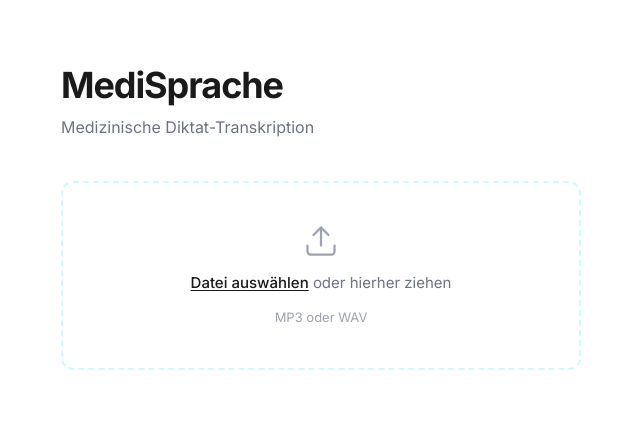
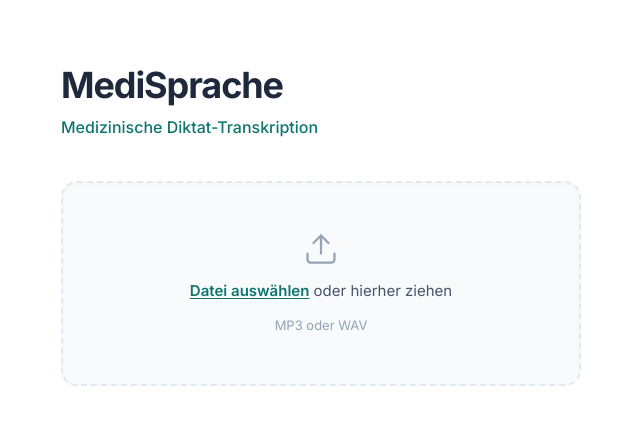
Before and after one commit to rahulkvr/MediSprache, a Next.js app in the folder frontend/: page / in a window 1280 px wide. Shown: the top 424 px of the page, without its empty margins (211-851 px from the left). Built offline with nearby package versions, Linux system fonts and the light colour scheme.

Commit message:
feat: modernize UI with warm palette, typography refinements, and component enhancements
Co-authored-by: Rahul Padinhappurath Bharathan <44444437+rahulkvr@users.noreply.github.com>

```diff
--- a/frontend/app/globals.css
+++ b/frontend/app/globals.css
@@ -2,22 +2,23 @@
 
 :root {
   /* Colors - professional medical palette */
-  --primary: #0369a1;
-  --primary-light: #06b6d4;
-  --primary-dark: #0c4a6e;
+  --primary: #0f766e;
+  --primary-light: #14b8a6;
+  --primary-dark: #0d5d56;
 
-  --text-primary: #1a1a1a;
-  --text-secondary: #6b7280;
-  --text-muted: #9ca3af;
+  --text-primary: #1e293b;
+  --text-secondary: #475569;
+  --text-muted: #94a3b8;
 
   --bg-page: #ffffff;
-  --bg-subtle: #f0f9ff;
-  --bg-hover: #e0f2fe;
+  --bg-subtle: #f8fafc;
+  --bg-hover: #f1f5f9;
+  --bg-card: #ffffff;
 
-  --border-color: #cffafe;
-  --border-light: #f0f0f0;
+  --border-color: #e2e8f0;
+  --border-light: #f1f5f9;
 
-  --accent: #0d9488;
+  --accent: #0f766e;
   --accent-light: #ccfbf1;
   --accent-bg: #f0fdfa;
 
@@ -25,6 +26,9 @@
   --error-bg: #fef2f2;
 
   --success: #059669;
+
+  --shadow-sm: 0 1px 2px 0 rgb(0 0 0 / 0.05);
+  --shadow-md: 0 4px 6px -1px rgb(0 0 0 / 0.1), 0 2px 4px -2px rgb(0 0 0 / 0.1);
 }
 
 /* Reset */
@@ -98,8 +102,9 @@ body {
 
 .page-subtitle {
   font-size: 1rem;
-  color: var(--text-secondary);
+  color: var(--primary);
   margin-top: 0.5rem;
+  font-weight: 500;
 }
 
 /* Upload view */
@@ -110,23 +115,26 @@ body {
 /* File dropzone */
 .file-dropzone {
   border: 2px dashed var(--border-color);
-  border-radius: 12px;
-  padding: 2.5rem 2rem;
+  border-radius: 16px;
+  padding: 3rem 2rem;
   text-align: center;
   cursor: pointer;
-  transition: all 0.15s ease;
-  background: var(--bg-page);
+  transition: all 0.2s ease;
+  background: var(--bg-subtle);
+  box-shadow: inset 0 2px 4px 0 rgb(0 0 0 / 0.02);
 }
 
 .file-dropzone:hover,
 .file-dropzone:focus-within {
-  border-color: var(--text-secondary);
-  background: var(--bg-subtle);
+  border-color: var(--primary);
+  background: var(--accent-bg);
+  box-shadow: inset 0 2px 4px 0 rgb(0 0 0 / 0.03);
 }
 
 .file-dropzone.drag-active {
   border-color: var(--primary);
-  background: var(--bg-subtle);
+  background: var(--accent-bg);
+  border-style: solid;
 }
 
 .file-dropzone.disabled {
@@ -163,8 +171,8 @@ body {
 }
 
 .dropzone-link {
-  color: var(--text-primary);
-  font-weight: 500;
+  color: var(--primary);
+  font-weight: 600;
   text-decoration: underline;
   text-underline-offset: 2px;
 }
@@ -231,9 +239,11 @@ body {
 /* Audio preview */
 .audio-preview {
   margin-top: 1rem;
-  padding: 0.75rem 1rem;
-  background: var(--bg-subtle);
-  border-radius: 8px;
+  padding: 1rem 1.25rem;
+  background: var(--bg-card);
+  border-radius: 12px;
+  border: 1px solid var(--border-color);
+  box-shadow: var(--shadow-sm);
 }
 
 .audio-preview audio {
@@ -255,20 +265,27 @@ body {
   justify-content: center;
   gap: 0.5rem;
   width: 100%;
-  padding: 0.875rem 1.25rem;
+  padding: 1rem 1.5rem;
   background: var(--primary);
   color: white;
   font-family: inherit;
-  font-size: 0.9375rem;
-  font-weight: 500;
+  font-size: 1rem;
+  font-weight: 600;
   border: none;
-  border-radius: 8px;
+  border-radius: 12px;
   cursor: pointer;
-  transition: background 0.15s ease;
+  transition: all 0.2s ease;
+  box-shadow: var(--shadow-sm);
 }
 
 .btn-primary:hover {
   background: var(--primary-dark);
+  box-shadow: var(--shadow-md);
+  transform: translateY(-1px);
+}
+
+.btn-primary:active {
+  transform: translateY(0);
 }
 
 .btn-primary:focus-visible {
@@ -281,24 +298,27 @@ body {
   align-items: center;
   justify-content: center;
   gap: 0.5rem;
-  padding: 0.625rem 1rem;
-  background: var(--bg-page);
+  padding: 0.75rem 1.25rem;
+  background: var(--bg-card);
   color: var(--text-primary);
   font-family: inherit;
-  font-size: 0.875rem;
+  font-size: 0.9375rem;
   font-weight: 500;
   border: 1px solid var(--border-color);
-  border-radius: 6px;
+  border-radius: 10px;
   cursor: pointer;
-  transition: all 0.15s ease;
+  transition: all 0.2s ease;
+  box-shadow: var(--shadow-sm);
 }
 
 .btn-secondary:hover {
   background: var(--bg-subtle);
+  border-color: var(--primary);
+  color: var(--primary);
 }
 
 .btn-secondary:focus-visible {
-  outline: 2px solid var(--text-primary);
+  outline: 2px solid var(--primary);
   outline-offset: 2px;
 }
 
@@ -332,16 +352,18 @@ body {
   display: flex;
   align-items: center;
   justify-content: center;
-  gap: 0.75rem;
-  padding: 1rem;
-  color: var(--text-secondary);
+  gap: 0.875rem;
+  padding: 1.25rem;
+  background: var(--accent-bg);
+  border-radius: 12px;
+  color: var(--primary);
 }
 
 .processing-spinner {
-  width: 20px;
-  height: 20px;
-  border: 2px solid var(--border-color);
-  border-top-color: var(--text-primary);
+  width: 22px;
+  height: 22px;
+  border: 2.5px solid var(--accent-light);
+  border-top-color: var(--primary);
   border-radius: 50%;
   animation: spin 0.8s linear infinite;
 }
@@ -352,6 +374,7 @@ body {
 
 .processing-text {
   font-size: 0.9375rem;
+  font-weight: 500;
 }
 
 /* Error alert */
@@ -377,35 +400,39 @@ body {
   display: flex;
   align-items: center;
   gap: 0.5rem;
-  margin-top: 2rem;
+  margin-top: 2.5rem;
   margin-bottom: 1.5rem;
+  padding: 0.375rem;
+  background: var(--bg-subtle);
+  border-radius: 12px;
+  width: fit-content;
 }
 
 .tab-btn {
-  padding: 0.5rem 1rem;
+  padding: 0.625rem 1.25rem;
   background: transparent;
   color: var(--text-secondary);
   font-family: inherit;
   font-size: 0.9375rem;
   font-weight: 500;
   border: none;
-  border-radius: 100px;
+  border-radius: 8px;
   cursor: pointer;
-  transition: all 0.15s ease;
+  transition: all 0.2s ease;
 }
 
 .tab-btn:hover {
-  background: var(--bg-hover);
   color: var(--text-primary);
 }
 
 .tab-btn.active {
-  background: var(--accent-light);
-  color: var(--accent);
+  background: var(--bg-card);
+  color: var(--primary);
+  box-shadow: var(--shadow-sm);
 }
 
 .tab-btn:focus-visible {
-  outline: 2px solid var(--text-primary);
+  outline: 2px solid var(--primary);
   outline-offset: 2px;
 }
 
@@ -441,7 +468,7 @@ body {
 .summary-title {
   font-size: 2rem;
   font-weight: 700;
-  color: var(--text-primary);
+  color: var(--primary-dark);
   letter-spacing: -0.02em;
   line-height: 1.2;
 }
@@ -456,8 +483,26 @@ body {
   display: grid;
   grid-template-columns: 180px 1fr;
   gap: 1.5rem;
-  padding: 1rem 0;
-  border-top: 1px solid var(--border-light);
+  padding: 1.25rem 0;
+  border-top: 1px solid var(--border-color);
+  position: relative;
+}
+
+.summary-row::before {
+  content: '';
+  position: absolute;
+  left: 0;
+  top: 0;
+  bottom: 0;
+  width: 3px;
+  background: var(--primary);
+  border-radius: 2px;
+  opacity: 0;
+  transition: opacity 0.2s ease;
+}
+
+.summary-row:hover::before {
+  opacity: 1;
 }
 
 .summary-row:first-child {
@@ -472,16 +517,18 @@ body {
 }
 
 .summary-label {
-  font-size: 0.9375rem;
-  font-weight: 500;
-  color: var(--text-primary);
+  font-size: 0.875rem;
+  font-weight: 600;
+  color: var(--text-secondary);
   line-height: 1.5;
+  text-transform: uppercase;
+  letter-spacing: 0.025em;
 }
 
 .summary-value {
   font-size: 0.9375rem;
-  color: var(--text-secondary);
-  line-height: 1.65;
+  color: var(--text-primary);
+  line-height: 1.7;
 }
 
 /* Content rendering */
@@ -527,9 +574,11 @@ body {
 
 /* Result actions */
 .result-actions {
-  margin-top: 2rem;
-  padding-top: 1.5rem;
-  border-top: 1px solid var(--border-light);
+  margin-top: 2.5rem;
+  padding-top: 2rem;
+  border-top: 1px solid var(--border-color);
+  display: flex;
+  gap: 0.75rem;
 }
 
 /* Responsive */
--- a/frontend/app/page.js
+++ b/frontend/app/page.js
@@ -44,13 +44,14 @@ const Icons = {
       <polyline points="20 6 9 17 4 12" />
     </svg>
   ),
-  Mic: () => (
-    <svg xmlns="http://www.w3.org/2000/svg" width="18" height="18" viewBox="0 0 24 24" fill="none" stroke="currentColor" strokeWidth="2" strokeLinecap="round" strokeLinejoin="round">
-      <path d="M3 18v-6a9 9 0 0 1 18 0v6"/>
-      <path d="M9 22c1.046.935 2.404 1.5 4 1.5s2.954-.565 4-1.5"/>
-      <line x1="9" x2="9" y1="9" x2="9" y2="5"/>
-      <line x1="12" x2="12" y1="9" x2="12" y2="2"/>
-      <line x1="15" x2="15" y1="9" x2="15" y2="5"/>
+  Waveform: () => (
+    <svg xmlns="http://www.w3.org/2000/svg" width="20" height="20" viewBox="0 0 24 24" fill="none" stroke="currentColor" strokeWidth="2" strokeLinecap="round" strokeLinejoin="round">
+      <path d="M2 12h2"/>
+      <path d="M6 8v8"/>
+      <path d="M10 4v16"/>
+      <path d="M14 6v12"/>
+      <path d="M18 9v6"/>
+      <path d="M22 12h-2"/>
     </svg>
   ),
   Refresh: () => (
@@ -412,7 +413,7 @@ function UploadSection({ onSubmit, isSubmitting, file, setFile }) {
 
       {file && !isSubmitting && (
         <button type="submit" className="btn-primary">
-          <Icons.Mic />
+          <Icons.Waveform />
           Diktat verarbeiten
         </button>
       )}
```
